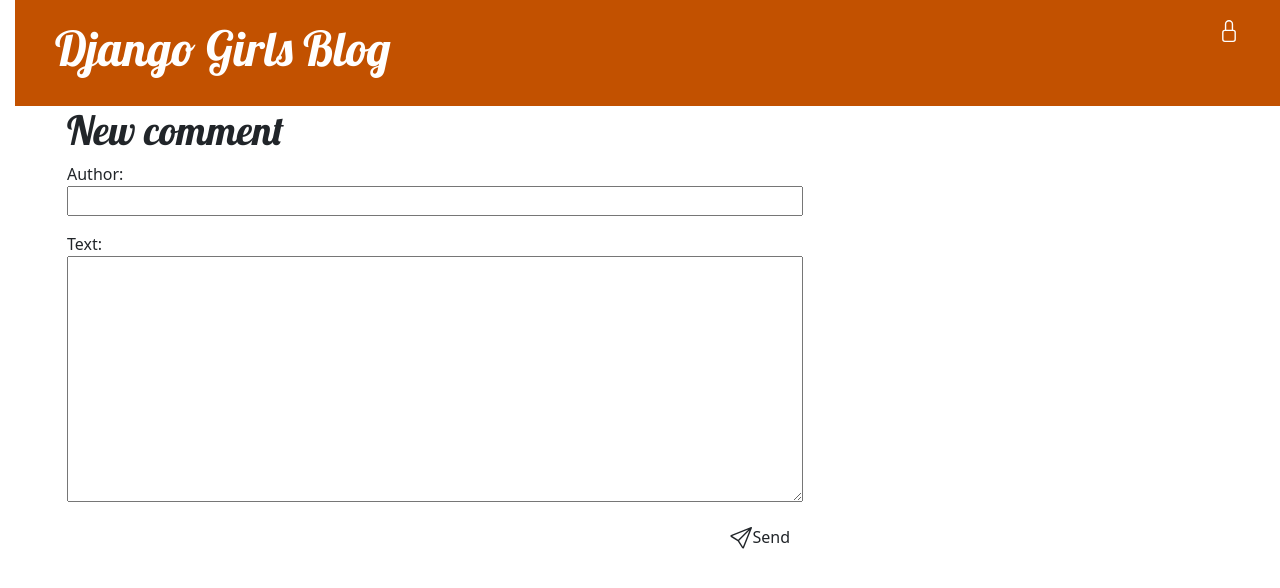
After one commit to ArielGuille1983/proyectotorrent, a Django app: page /post/1/comment/ in a window 1280 px wide. The commit adds this page. Shown: the top 588 px of the page. Run offline with Django 3.2, Linux system fonts and the light colour scheme; tables that the repository leaves empty hold one stand-in row (values such as "Sample post").

Commit message:
nuevos cambios

```diff
--- a/blog/admin.py
+++ b/blog/admin.py
@@ -1,4 +1,5 @@
 from django.contrib import admin
-from .models import Post
+from .models import Post, Comment
 
 admin.site.register(Post)
+admin.site.register(Comment)
--- a/blog/forms.py
+++ b/blog/forms.py
@@ -1,9 +1,17 @@
 from django import forms
 
-from .models import Post
+from .models import Post, Comment
+
 
 class PostForm(forms.ModelForm):
 
     class Meta:
         model = Post
         fields = ('title', 'text',)
+
+
+class CommentForm(forms.ModelForm):
+
+    class Meta:
+        model = Comment
+        fields = ('author', 'text',)
--- a/blog/models.py
+++ b/blog/models.py
@@ -17,3 +17,22 @@ class Post(models.Model):
 
     def __str__(self):
         return self.title
+
+
+class Comment(models.Model):
+    post = models.ForeignKey('blog.Post', on_delete=models.CASCADE, related_name='comments')
+    author = models.CharField(max_length=200)
+    text = models.TextField()
+    created_date = models.DateTimeField(default=timezone.now)
+    approved_comment = models.BooleanField(default=False)
+
+    def approve(self):
+        self.approved_comment = True
+        self.save()
+
+    def __str__(self):
+        return self.text
+
+
+def approved_comments(self):
+    return self.comments.filter(approved_comment=True)
--- a/blog/static/css/blog.css
+++ b/blog/static/css/blog.css
@@ -59,3 +59,7 @@ h1, h2, h3, h4 {
 .post h2 a, .post h2 a:visited {
     color: #000000;
 }
+
+.comment {
+    margin: 20px 0px 20px 20px;
+}
--- /dev/null
+++ b/blog/templates/blog/add_comment_to_post.html
@@ -0,0 +1,11 @@
+{% extends 'blog/base.html' %}
+
+{% block content %}
+    <h1>New comment</h1>
+    <form method="POST" class="post-form">{% csrf_token %}
+        {{ form.as_p }}
+        <button type="submit" class="save btn btn-default"><svg xmlns="http://www.w3.org/2000/svg" width="22" height="22" fill="currentColor" class="bi bi-send" viewBox="0 0 16 16">
+            <path d="M15.854.146a.5.5 0 0 1 .11.54l-5.819 14.547a.75.75 0 0 1-1.329.124l-3.178-4.995L.643 7.184a.75.75 0 0 1 .124-1.33L15.314.037a.5.5 0 0 1 .54.11ZM6.636 10.07l2.761 4.338L14.13 2.576 6.636 10.07Zm6.787-8.201L1.591 6.602l4.339 2.76 7.494-7.493Z"/>
+          </svg>Send</button>
+    </form>
+{% endblock %}
--- a/blog/templates/blog/base.html
+++ b/blog/templates/blog/base.html
@@ -37,7 +37,7 @@
 
             <h1><a  href="/">Django Girls Blog</a></h1>
         </div>
-        <div class="content-fluid">
+        <div class="content container">
             <div class="row">
                 <div class="col-md-8">
                 {% block content %}
@@ -45,5 +45,9 @@
                 </div>
             </div>
         </div>
+
+
+        <script src="https://cdn.jsdelivr.net/npm/bootstrap@5.1.3/dist/js/bootstrap.bundle.min.js" integrity="sha384-ka7Sk0Gln4gmtz2MlQnikT1wXgYsOg+OMhuP+IlRH9sENBO0LRn5q+8nbTov4+1p" crossorigin="anonymous"></script>
+
     </body>
 </html>
--- a/blog/urls.py
+++ b/blog/urls.py
@@ -10,5 +10,8 @@ urlpatterns = [
     path('drafts/', views.post_draft_list, name='post_draft_list'),
     path('post/<pk>/publish/', views.post_publish, name='post_publish'),
     path('post/<pk>/remove/', views.post_remove, name='post_remove'),
+    path('post/<int:pk>/comment/', views.add_comment_to_post, name='add_comment_to_post'),
+    path('comment/<int:pk>/approve/', views.comment_approve, name='comment_approve'),
+    path('comment/<int:pk>/remove/', views.comment_remove, name='comment_remove'),
 
 ]
--- a/blog/views.py
+++ b/blog/views.py
@@ -1,9 +1,9 @@
 from django.shortcuts import redirect
 from django.shortcuts import render
 from django.utils import timezone
-from .models import Post
+from .models import Post, Comment
 from django.shortcuts import render, get_object_or_404
-from .forms import PostForm
+from .forms import PostForm, CommentForm
 from django.contrib.auth.decorators import login_required
 
 
@@ -64,3 +64,30 @@ def post_remove(request, pk):
     post = get_object_or_404(Post, pk=pk)
     post.delete()
     return redirect('post_list')
+
+
+def add_comment_to_post(request, pk):
+    post = get_object_or_404(Post, pk=pk)
+    if request.method == "POST":
+        form = CommentForm(request.POST)
+        if form.is_valid():
+            comment = form.save(commit=False)
+            comment.post = post
+            comment.save()
+            return redirect('post_detail', pk=post.pk)
+    else:
+        form = CommentForm()
+    return render(request, 'blog/add_comment_to_post.html', {'form': form})
+
+
+@login_required
+def comment_approve(request, pk):
+    comment = get_object_or_404(Comment, pk=pk)
+    comment.approve()
+    return redirect('post_detail', pk=comment.post.pk)
+
+@login_required
+def comment_remove(request, pk):
+    comment = get_object_or_404(Comment, pk=pk)
+    comment.delete()
+    return redirect('post_detail', pk=comment.post.pk)
```
Also changed, not shown: blog/templates/blog/post_detail.html (+30 -0 lines), blog/templates/blog/post_list.html (+4 -3 lines), blog/migrations/0002_comment.py (added).
